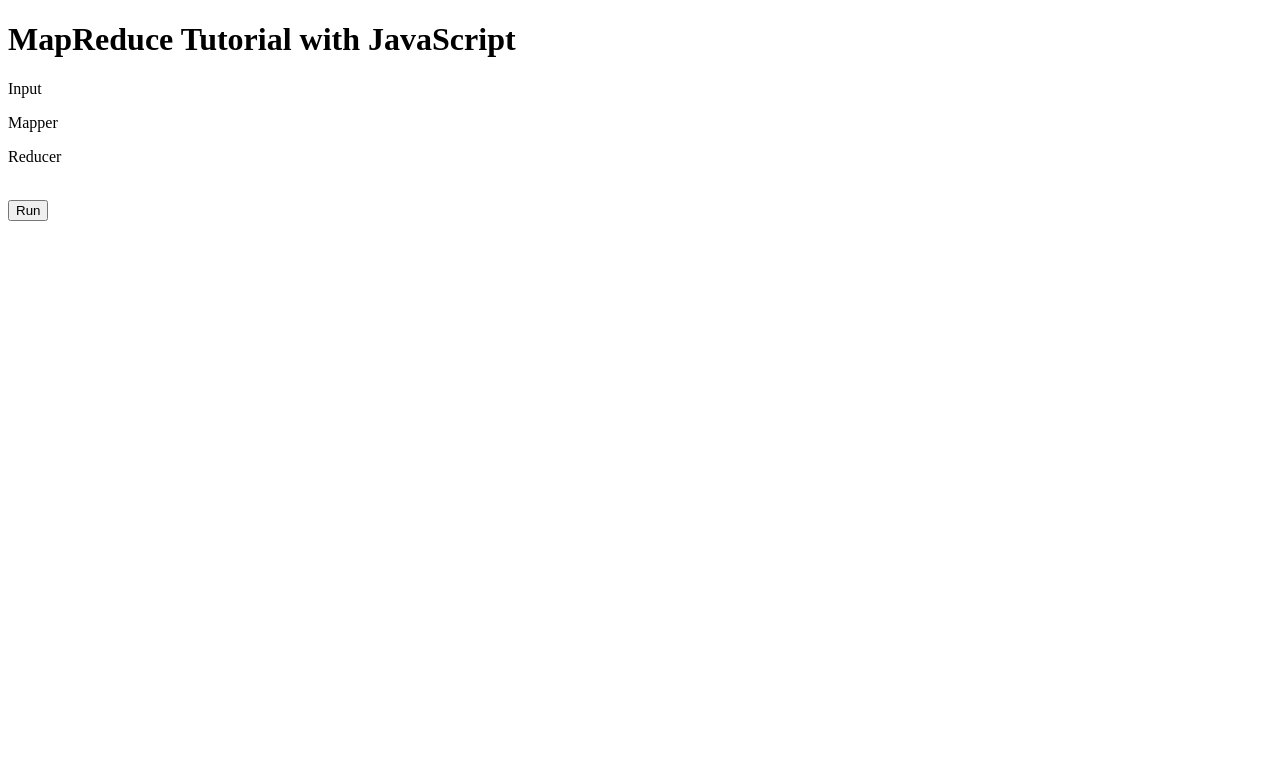
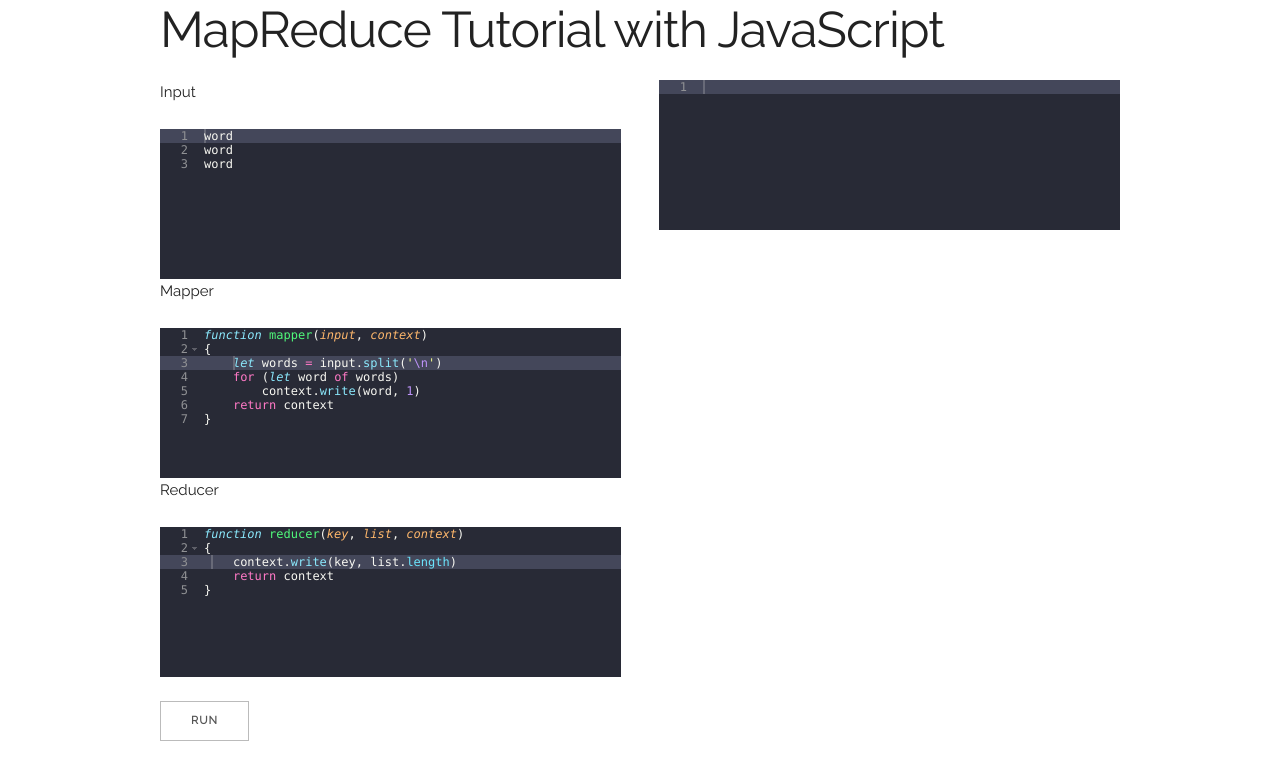
Before and after one commit to ashnehete/mapreducejs, a plain HTML site: page index.html in a window 1280 px wide. Drawn offline with Linux system fonts and the light colour scheme; the site is published under a folder, as on GitHub Pages, so addresses that start at the root find nothing.

Commit message:
Updated css and js links to relative URLs

```diff
--- a/index.html
+++ b/index.html
@@ -12,9 +12,9 @@
 
     <link href="https://fonts.googleapis.com/css?family=Raleway" rel="stylesheet">
 
-    <link rel="stylesheet" href="/css/normalize.css">
-    <link rel="stylesheet" href="/css/skeleton.css">
-    <link rel="stylesheet" href="/css/custom.css">
+    <link rel="stylesheet" href="css/normalize.css">
+    <link rel="stylesheet" href="css/skeleton.css">
+    <link rel="stylesheet" href="css/custom.css">
 </head>
 
 <body>
@@ -39,8 +39,8 @@
         </div>
     </div>
 
-    <script src="/js/ace.js" type="text/javascript" charset="utf-8"></script>
-    <script src="/script.js"></script>
+    <script src="js/ace.js" type="text/javascript" charset="utf-8"></script>
+    <script src="script.js"></script>
 </body>
 
 </html>
```
